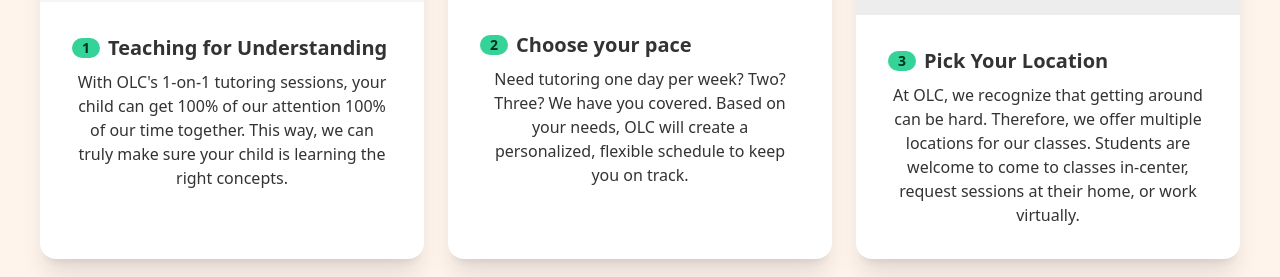
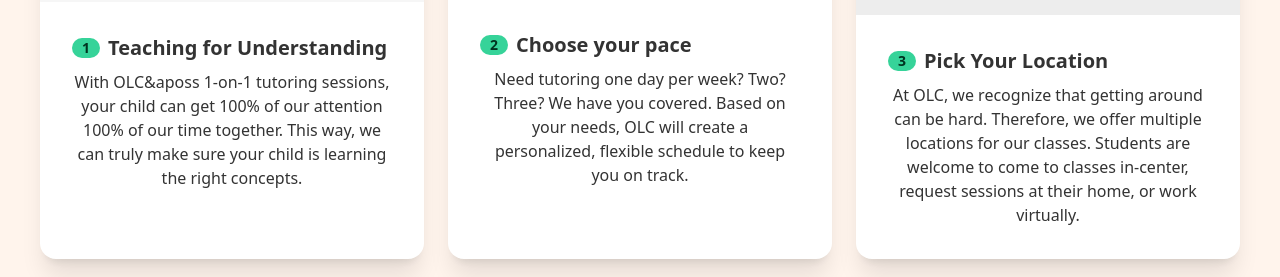
Before and after one commit to radhaghate/fbla-site, a Next.js app: page / in a window 1280 px wide. Shown: the part 1685-1962 px from the top of the page. Built offline with nearby package versions, Linux system fonts and the light colour scheme.

Commit message:
small fix

```diff
--- a/src/pages/index.js
+++ b/src/pages/index.js
@@ -102,7 +102,7 @@
                 <div className="badge badge-success">1</div>
                 Teaching for Understanding
               </h2>
-              <p className='text-center'>With OLC's 1-on-1 tutoring sessions, your child can get 100% of our attention 100% of our time together. This way, we can truly make sure your child is learning the right concepts.</p>
+              <p className='text-center'>With OLC&aposs 1-on-1 tutoring sessions, your child can get 100% of our attention 100% of our time together. This way, we can truly make sure your child is learning the right concepts.</p>
             </div>
           </div>
 
```
